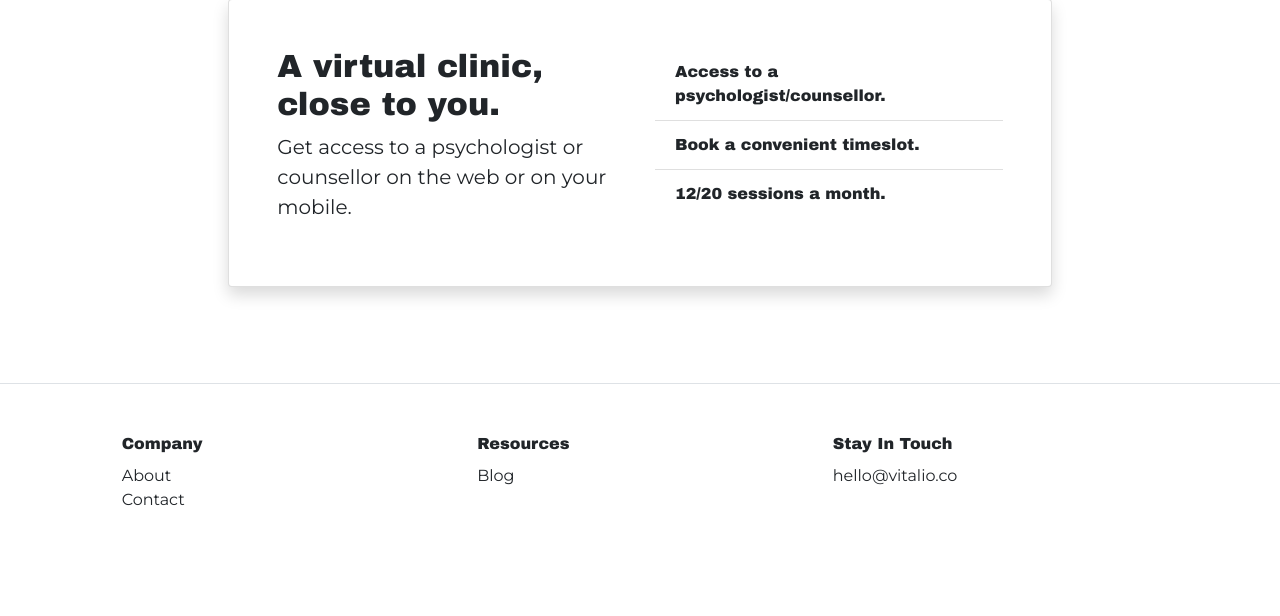
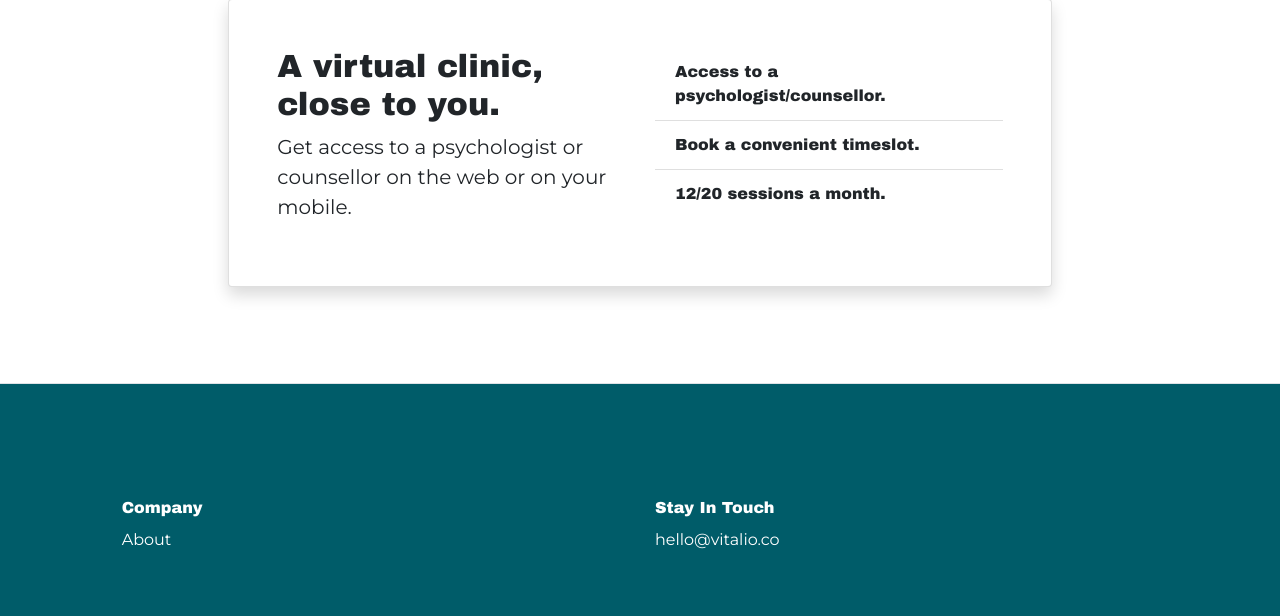
Before and after one commit to obakeng-develops/vitalio, a Django app: page / in a window 1280 px wide. Shown: the part 2195-2811 px from the top of the page. Before the commit the page ends 2701 px from the top, so only its background shows below. Run offline with Django 3.2, Linux system fonts and the light colour scheme; some libraries are stand-ins or nearby versions.

Commit message:
Fixed pages

```diff
--- a/vitalio/pages/static/css/pages.css
+++ b/vitalio/pages/static/css/pages.css
@@ -10,7 +10,20 @@
     height: 150px;
 }
 
+footer {
+    background-color: #005C69;
+    color: white;
+}
+.footer-link {
+    color: white;
+}
+
 /* Font styles */
 .font-montserrat {
     font-family: 'Montserrat', sans-serif;
 }
+
+/* Hover styles */
+.nav-link:hover {
+    border-bottom: 2px solid #005C69;
+}
--- a/vitalio/pages/templates/pages/footer.html
+++ b/vitalio/pages/templates/pages/footer.html
@@ -1,21 +1,20 @@
-<footer class="container-fluid">
-    <div class="row my-5 py-5 justify-content-center border-top">
+<footer class="container-fluid footer">
+    <div class="row mt-5 pt-5 justify-content-center border-top">
         <div class="col-md-10">
-            <div class="row">
-                <div class="col-md-4">
+            <div class="row my-5 py-3">
+                <div class="col-md-6">
                     <label>Company</label>
                     <ul class="navbar-nav">
-                        <li class="navbar-item font-montserrat">About</li>
-                        <li class="navbar-item font-montserrat">Contact</li>
+                        <a href="{% url 'about' %}"><li class="navbar-item footer-link font-montserrat ">About</li></a>
                     </ul>
                 </div>
-                <div class="col-md-4">
+                <!-- <div class="col-md-4">
                     <label>Resources</label>
                     <ul class="navbar-nav">
                         <li class="navbar-item font-montserrat">Blog</li>
                     </ul>
-                </div>
-                <div class="col-md-4">
+                </div> -->
+                <div class="col-md-6">
                     <label>Stay In Touch</label>
                     <ul class="navbar-nav">
                         <li class="navbar-item font-montserrat">hello@vitalio.co</li>
```
